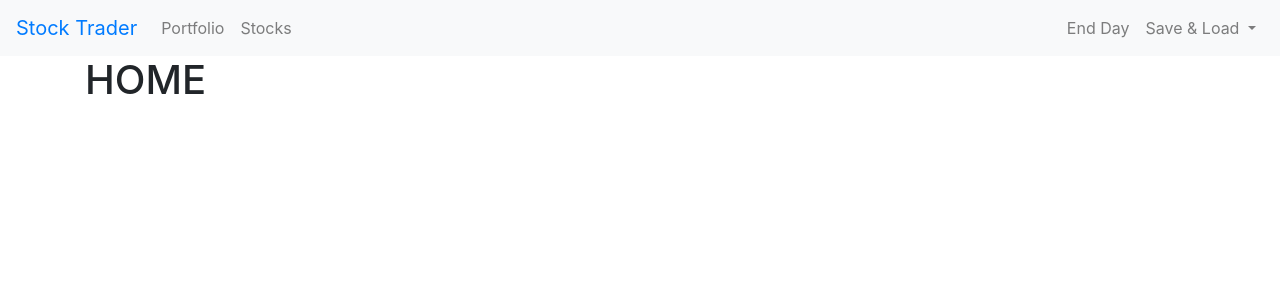
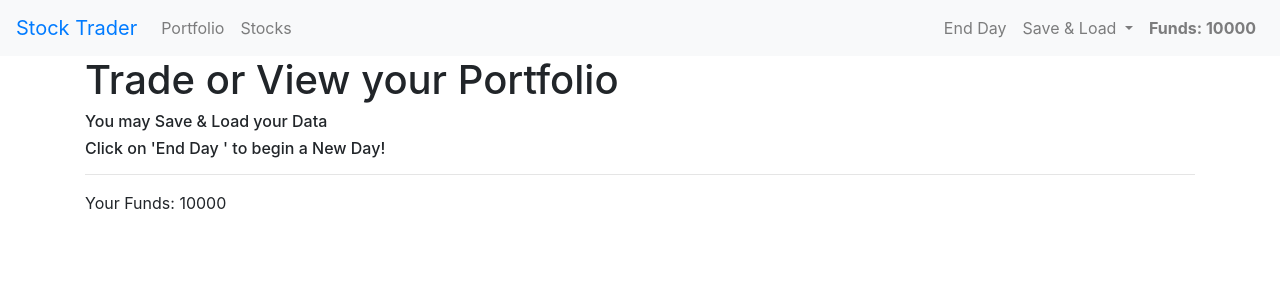
Before and after one commit to kiprutobrian/stock, a Vue app: page / in a window 1280 px wide. Shown: the top 300 px of the page. Built offline with nearby package versions, Linux system fonts and the light colour scheme.

Commit message:
added display for the funds

```diff
--- a/src/components/Header.vue
+++ b/src/components/Header.vue
@@ -38,11 +38,20 @@
 						<a class="dropdown-item" href="#">Load Data</a>
 					</div>
 				</li>
+				<li>
+					<strong class="nav-link">Funds: {{ funds }}</strong>
+				</li>
 			</ul>
 		</div>
 	</nav>
 </template>
 
 <script>
-export default {}
+export default {
+	computed: {
+		funds() {
+			return this.$store.getters.funds
+		}
+	}
+}
 </script>
--- a/src/components/Home.vue
+++ b/src/components/Home.vue
@@ -1,7 +1,19 @@
 <template>
-	<h1>HOME</h1>
+	<div>
+		<h1>Trade or View your Portfolio</h1>
+		<h6>You may Save & Load your Data</h6>
+		<h6>Click on 'End Day ' to begin a New Day!</h6>
+		<hr />
+		<p>Your Funds: {{ funds }}</p>
+	</div>
 </template>
 
 <script>
-export default {}
+export default {
+	computed: {
+		funds() {
+			return this.$store.getters.funds
+		}
+	}
+}
 </script>
--- a/src/components/portfolio/Stock.vue
+++ b/src/components/portfolio/Stock.vue
@@ -1,5 +1,5 @@
 <template>
-	<div class="col-sm-6 col-md-4 my-5">
+	<div class="col-sm-6 col-md-5 my-5">
 		<div class="card">
 			<div class="card-header">
 				<h3 class="card-title">
```
